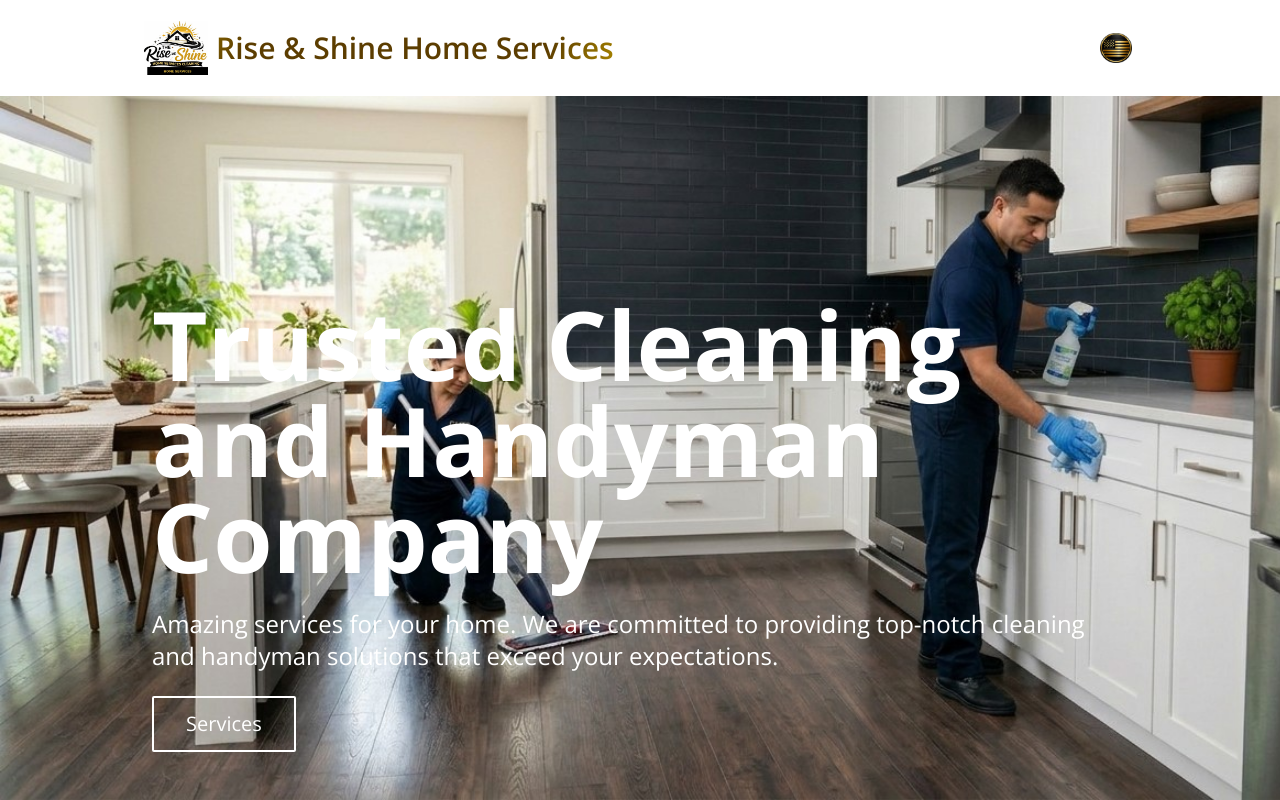
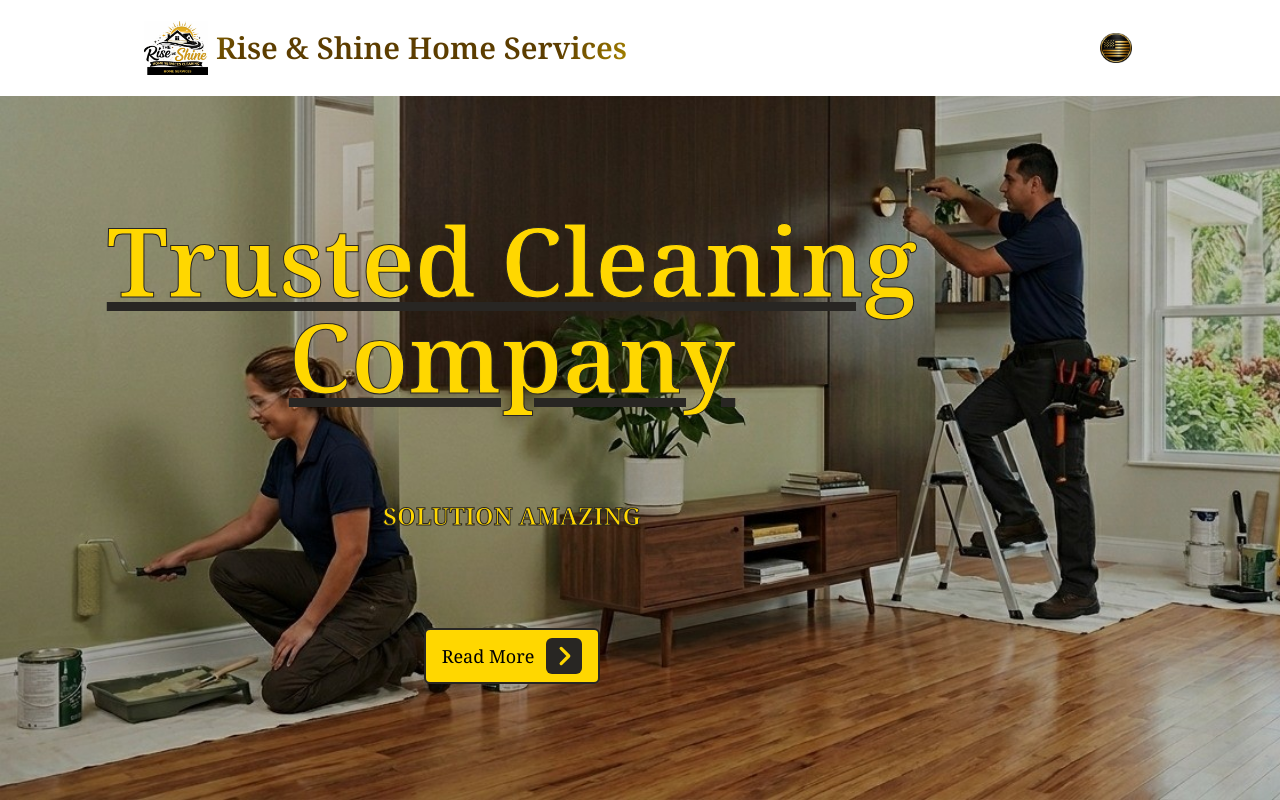
Before and after one commit to leonardo-collazo/johan-landing-page, a website with bundled scripts: page index.html in a window 1280 px wide. Built offline with nearby package versions, Linux system fonts and the light colour scheme.

Commit message:
- Hero section almost done

```diff
--- a/index.html
+++ b/index.html
@@ -60,7 +60,7 @@
       defer
     ></script>
 
-    <!-- Open Sans -->
+    <!-- Fonts -->
     <link
       rel="preconnect"
       href="https://fonts.googleapis.com"
@@ -71,7 +71,7 @@
       crossorigin
     />
     <link
-      href="https://fonts.googleapis.com/css2?family=Open+Sans:ital,wght@0,300..800;1,300..800&display=swap"
+      href="https://fonts.googleapis.com/css2?family=Noto+Serif:ital,wght@0,100..900;1,100..900&display=swap"
       rel="stylesheet"
     />
   </head>
@@ -100,7 +100,7 @@
           <!-- Company Name -->
           <h1
             id="company-name"
-            class="inline-block max-w-[130px] mobile-medium:max-w-[180px] mobile-large:max-w-[220px] mobile-xl:max-w-none text-lg mobile-large:text-xl md:text-2xl lg:text-3xl text-left font-semibold gold-shine"
+            class="inline-block max-w-[140px] mobile-medium:max-w-[180px] mobile-large:max-w-[220px] mobile-xl:max-w-none text-lg mobile-large:text-xl md:text-2xl lg:text-3xl text-left font-semibold gold-shine"
           >
             Rise & Shine Home Services
           </h1>
@@ -235,41 +235,53 @@
       <!-- Hero Section -->
       <section
         id="hero"
-        class="h-[calc(100vh-var(--header-height))] bg-hero-background-small mobile-large:bg-hero-background-medium lg:bg-hero-background-large bg-cover bg-no-repeat"
+        class="h-[calc(100vh-var(--header-height))] bg-hero-background-small-2 mobile-large:bg-hero-background-medium-2 lg:bg-hero-background-large-2 bg-cover bg-no-repeat"
       >
         <div
-          class="w-full max-w-[1024px] flex flex-col gap-6 mx-auto px-4 md:px-6 pt-[60px] md:pt-[200px]"
+          class="w-full h-full max-w-[1024px] flex flex-col justify-center items-center gap-24 px-6"
         >
           <h1
-            i18n="hero-section-header"
-            class="text-5xl mobile-large:text-6xl md:text-7xl lg:text-8xl font-bold text-white"
+            i18n="hero-section-header-1"
+            class="w-fit text-3xl mobile-large:text-6xl md:text-7xl lg:text-8xl text-center text-[var(--gold)] font-semibold text-black-outline underline decoration-[var(--black)]"
           >
-            Trusted Cleaning and Handyman Company
+            Trusted Cleaning Company
           </h1>
 
           <p
-            i18n="hero-section-info"
-            class="text-lg md:text-xl lg:text-2xl leading-6 text-white"
+            i18n="hero-section-info-1"
+            class="w-fit text-4xl md:text-xl lg:text-2xl text-center text-[var(--gold)] text-black-outline font-bold"
           >
-            Amazing services for your home. We are committed to providing
-            top-notch cleaning and handyman solutions that exceed your
-            expectations.
+            SOLUTION AMAZING
           </p>
 
-          <div
-            class="w-36 h-14 rounded-sm border-solid border-2 border-white bg-[var(--green)] cursor-pointer hover:brightness-75 transition-all duration-300"
-          >
+          <button type="button">
             <a
-              class="w-full h-full flex justify-center items-center"
+              class="flex justify-center items-center gap-3 px-4 py-2 rounded-md border-solid border-2 border-[var(--black)] bg-[var(--gold)] hover:brightness-75 transition-all duration-300"
               href="#services"
-              ><p
-                i18n="hero-section-button"
-                class="w-min h-min text-xl text-white"
+              ><span
+                i18n="hero-section-button-1"
+                class="text-lg text-black"
               >
-                Services
-              </p></a
-            >
-          </div>
+                Read More
+              </span>
+              <div
+                class="w-9 h-9 pr-[10px] bg-[var(--black)] rounded-md flex items-center justify-center"
+              >
+                <svg
+                  xmlns="http://www.w3.org/2000/svg"
+                  class="w-full h-full text-[var(--gold)]"
+                  fill="none"
+                  viewBox="0 0 24 24"
+                  stroke="currentColor"
+                  stroke-width="3"
+                  stroke-linecap="round"
+                  stroke-linejoin="round"
+                >
+                  <path d="M14 5l7 7-7 7" />
+                </svg>
+              </div>
+            </a>
+          </button>
         </div>
       </section>
     </main>
--- a/src/css/mobile-menu.css
+++ b/src/css/mobile-menu.css
@@ -13,12 +13,12 @@
   display: flex;
   flex-direction: column;
   justify-content: space-between;
-  gap: 10px;
+  gap: 12px;
   padding: 12px;
 }
 
 .mobile-menu__element {
-  padding: 4px 7px;
+  padding: 8px;
   border: solid 2px transparent;
   border-radius: 6px;
   cursor: pointer;
@@ -32,10 +32,6 @@
   transform: translate(1px, -1px);
 }
 
-/* .mobile-menu__element:active {
-  transform: scale(0.99);
-} */
-
 .mobile-menu__label {
   font-weight: 600;
 }
--- a/src/css/styles.css
+++ b/src/css/styles.css
@@ -35,7 +35,22 @@
   padding: 0;
   box-sizing: border-box;
   scroll-behavior: smooth;
-  font-family: "Open Sans", Calibri, "Segoe UI", Tahoma, Arial, sans-serif;
+  font-family: "Noto Serif", serif;
+}
+
+/* Chrome, Edge, Safari */
+::-webkit-scrollbar {
+  display: none;
+}
+
+/* Firefox */
+html {
+  scrollbar-width: none;
+}
+
+/* IE/Edge antiguo */
+body {
+  -ms-overflow-style: none;
 }
 
 .animate__animated {
--- a/src/js/constants/constants.js
+++ b/src/js/constants/constants.js
@@ -28,10 +28,9 @@ const i18n = {
     "services-option": "Services",
     "contact-option": "Contact",
 
-    "hero-section-header": "Trusted Cleaning and Handyman Company",
-    "hero-section-info":
-      "Amazing services for your home. We are committed to providing top-notch cleaning and handyman solutions that exceed your expectations.",
-    "hero-section-button": "Services",
+    "hero-section-header-1": "Trusted Cleaning Company",
+    "hero-section-info-1": "SOLUTION AMAZING",
+    "hero-section-button-1": "Read More",
 
     "about-section-header": "About Me",
     "about-section-info":
@@ -73,10 +72,9 @@ const i18n = {
     "services-option": "Servicios",
     "contact-option": "Contacto",
 
-    "hero-section-header": "Diagn\u00f3stico Automotriz",
-    "hero-section-info":
-      "Tu auto no habla... pero nosotros s\u00ed lo entendemos.",
-    "hero-section-button": "Servicios",
+    "hero-section-header-1": "Empresa de Limpieza de Confianza",
+    "hero-section-info-1": "SOLUCI\u00d3N INCRE\u00cdBLE",
+    "hero-section-button-1": "Leer m\u00e1s",
 
     "about-section-header": "Sobre m\u00ed",
     "about-section-info":
--- a/tailwind.config.js
+++ b/tailwind.config.js
@@ -9,12 +9,22 @@ module.exports = {
         "mobile-medium": "375px",
       },
       backgroundImage: {
-        "hero-background-large":
-          "url('../assets/pictures/hero-background-large.jpg')",
-        "hero-background-medium":
-          "url('../assets/pictures/hero-background-medium.jpg')",
-        "hero-background-small":
-          "url('../assets/pictures/hero-background-small.jpg')",
+        // First set of hero backgrounds
+        "hero-background-small-1":
+          "url('../assets/pictures/hero-background-small-1.jpg')",
+        "hero-background-medium-1":
+          "url('../assets/pictures/hero-background-medium-1.jpg')",
+        "hero-background-large-1":
+          "url('../assets/pictures/hero-background-large-1.jpg')",
+
+        // Second set of hero backgrounds
+        "hero-background-small-2":
+          "url('../assets/pictures/hero-background-small-2.jpg')",
+        "hero-background-medium-2":
+          "url('../assets/pictures/hero-background-medium-2.jpg')",
+        "hero-background-large-2":
+          "url('../assets/pictures/hero-background-large-2.jpg')",
+
         "advanced-electronic-diagnostics-service":
           "url('../assets/pictures/advanced-electronic-diagnostics-service.png')",
         "module-programming-and-coding-service":
@@ -50,6 +60,9 @@ module.exports = {
           "-webkit-text-fill-color": "transparent",
           animation: "shine 8s linear infinite",
         },
+        ".text-black-outline": {
+          "-webkit-text-stroke": "1px var(--black)",
+        },
       });
     },
   ],
```
Also changed, not shown: Code.txt (line endings or trailing spaces), src/assets/pictures/hero-background-large-1.jpg (added), src/assets/pictures/hero-background-large-2.jpg (added), src/assets/pictures/hero-background-large.jpg (deleted), src/assets/pictures/hero-background-medium-1.jpg (added), src/assets/pictures/hero-background-medium-2.jpg (added), src/assets/pictures/hero-background-medium.jpg (deleted), src/assets/pictures/hero-background-small-1.jpg (added), src/assets/pictures/hero-background-small-2.jpg (added), src/assets/pictures/hero-background-small.jpg (deleted), src/css/output.css, 2 other files.
